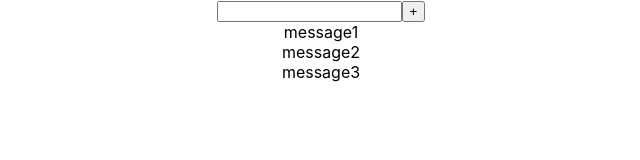
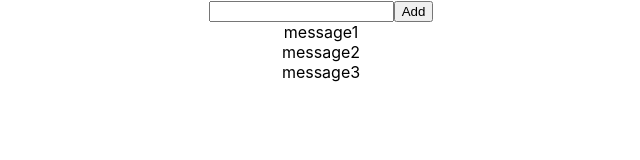
Before and after one commit to Srh-Yakovenko-ua/it-incubator-mikrotasks, a React (Create React App) app: page / in a window 1280 px wide. Shown: the top 160 px of the page, without its empty margins (319-959 px from the left). Built offline with nearby package versions, Linux system fonts and the light colour scheme.

Commit message:
componentized implementations

```diff
--- a/src/App.tsx
+++ b/src/App.tsx
@@ -5,10 +5,12 @@ import {Body, differentCities} from './site/Body';
 import {Footer} from './site/Footer';
 import {NewComponent} from './site/NewComponent';
 import {TopCars} from './site/TopCars';
-import {Button} from './components/Button';
+
 import MoneyFilter from './MoneyFilter/MoneyFilter';
-import {InputWithButton} from './input/InputWithButton';
+import {InputWithButton} from './inputWithButton/InputWithButton';
 import {logDOM} from '@testing-library/react';
+import {Input} from './Input/Input';
+import {ButtonButton} from './Input/Button';
 
 // export type FilterValuesType = 'all' | 'completed' | 'active';
 
@@ -91,7 +93,9 @@ function App() {
         //  <MoneyFilter nominalMoney={nominalMoney} callBack={oneClickHandler}/>
 
         <div className={'App'}>
-            <InputWithButton addMessage={addMessage}/>
+            {/*<InputWithButton addMessage={addMessage}/>*/}
+            <Input/>
+            <ButtonButton/>
             <div>
                 {message.map((el, index) => {
                     return (
--- /dev/null
+++ b/src/Input/Button.tsx
@@ -0,0 +1,8 @@
+import React from 'react';
+
+export const ButtonButton = () => {
+    return (
+        <button>Add</button>
+
+    );
+};
--- /dev/null
+++ b/src/Input/Input.tsx
@@ -0,0 +1,8 @@
+import React from 'react';
+
+
+export const Input = () => {
+    return (
+        <input type="text"/>
+    );
+};
```
